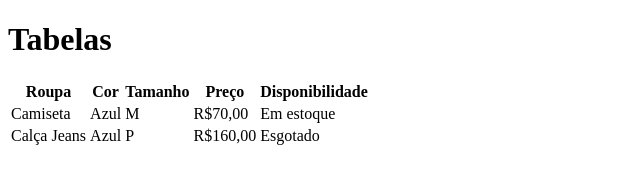
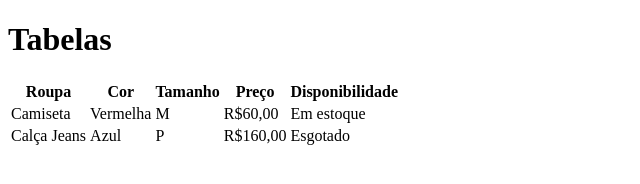
Before and after one commit to Duduuu1412/html-tabelas-devquest, a plain HTML site: page index.html in a window 1280 px wide. Shown: the whole page, without its empty margins (0-640 px from the left). Drawn offline with Linux system fonts and the light colour scheme.

Commit message:
Mudando a cor para vermelha e o preço em camiseta

```diff
--- a/index.html
+++ b/index.html
@@ -19,9 +19,9 @@
     </tr>
     <tr>
         <td>Camiseta</td>
-        <td>Azul</td>
+        <td>Vermelha</td>
         <td>M</td>
-        <td>R$70,00</td>
+        <td>R$60,00</td>
         <td>Em estoque</td>
     </tr>
     <tr>
```
